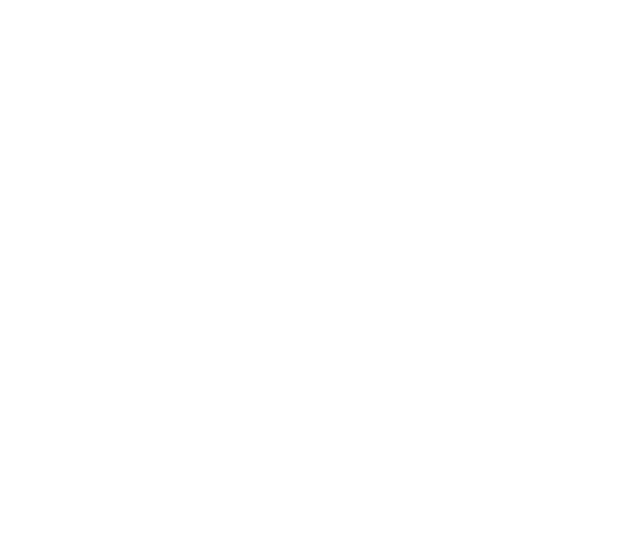
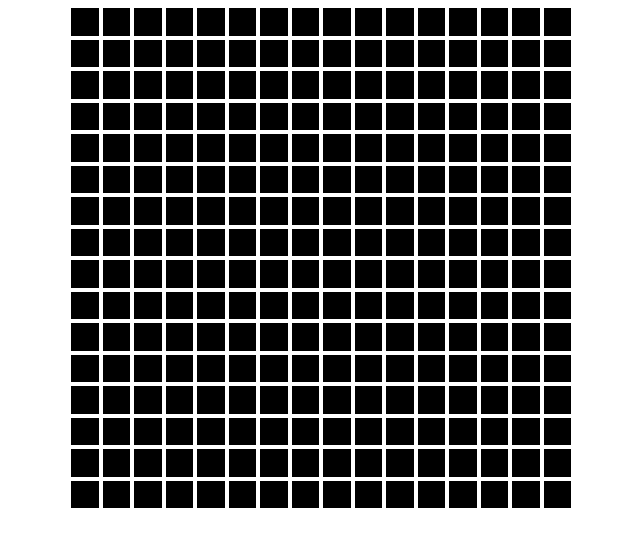
Before and after one commit to Michael-D-Santos/etch-a-sketch, a plain HTML site: page index.html in a window 1280 px wide. Shown: the whole page, without its empty margins (319-959 px from the left). Drawn offline with Linux system fonts and the light colour scheme.

Commit message:
Figured out a way to create a grid

```diff
--- a/index.html
+++ b/index.html
@@ -9,6 +9,6 @@
   <script src="main.js" defer></script>
 </head>
 <body>
-
+  <div class="container"></div>
 </body>
 </html>
--- a/main.js
+++ b/main.js
@@ -0,0 +1,10 @@
+const container = document.querySelector(".container");
+
+for (i = 0; i < 256; i++) {
+  let pixel = document.createElement("div");
+  pixel.classList.add("pixel");
+  pixel.textContent = "";
+  container.appendChild(pixel);
+}
+
+container.style.gridTemplateColumns=`repeat(16, 1fr)`;
--- a/style.css
+++ b/style.css
@@ -0,0 +1,19 @@
+* {
+  box-sizing: border-box;
+}
+
+.container {
+  display: grid;
+  max-width: 500px;
+  min-width: 500px;
+  max-height: 500px;
+  min-height: 500px;
+  margin: auto;
+  grid-gap: 4px;
+}
+
+.pixel {
+  color: orange;
+  background-color: black;
+
+}
```
